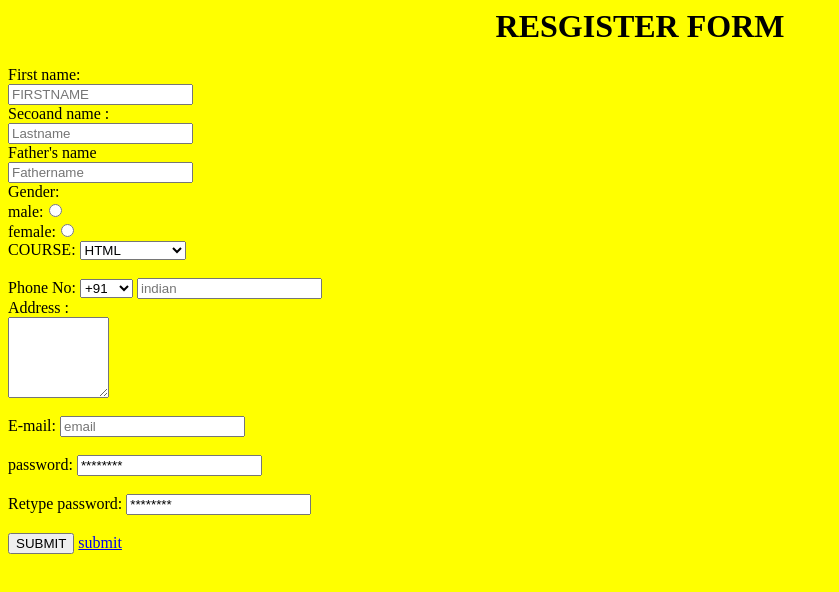
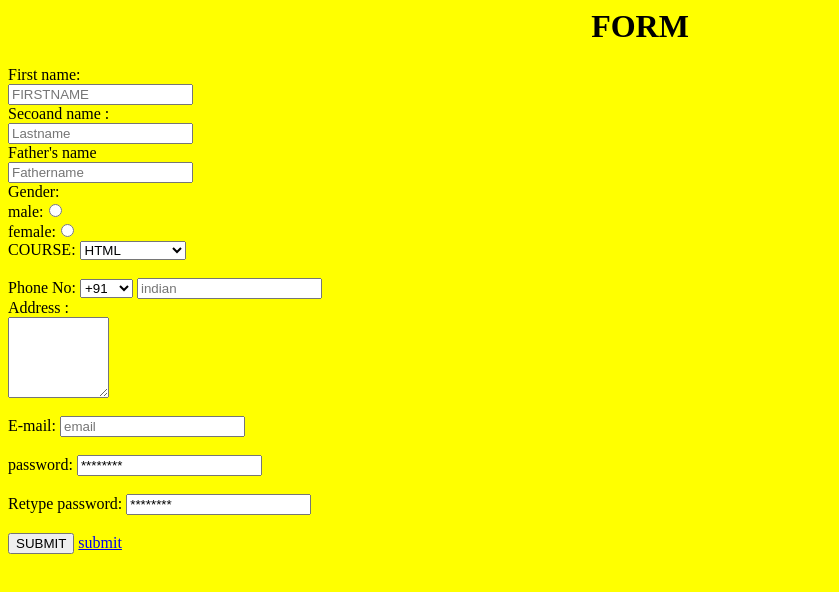
Before and after one commit to vismithaedunet/ammu, a plain HTML site: page index.html in a window 1280 px wide. Shown: the whole page, without its empty margins (0-839 px from the left). Drawn offline with Linux system fonts and the light colour scheme.

Commit message:
Add files via upload

```diff
--- a/index.html
+++ b/index.html
@@ -2,7 +2,7 @@
 <HEAD><TITLE> </title>
 </HEAD>
 <Body  bgcolor="YELLOW" FORM>
-<H1 ALIGN="CENTER">RESGISTER FORM </H1>
+<H1 ALIGN="CENTER"> FORM </H1>
 <form>
    <label for="fname">First name: </label><br>
    <input type="text" id="fname" name="fname" "value" PLACEHOLDER="FIRSTNAME"><br>
```
